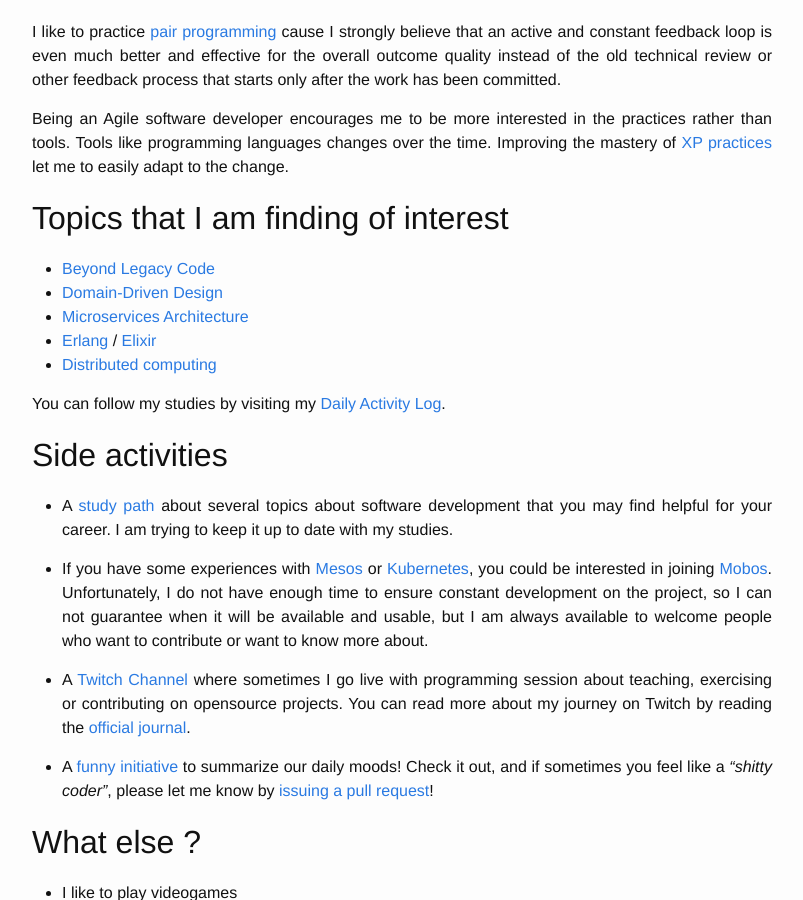
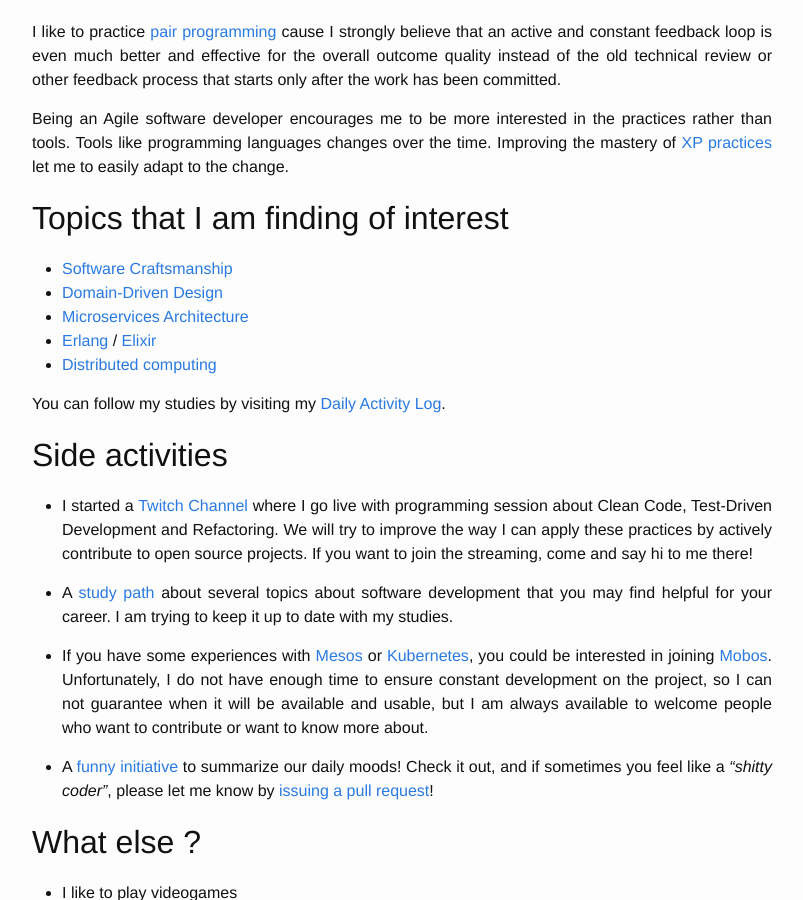
Before and after one commit to joebew42/joebew42.github.io, a Jekyll site: the page built from about.md, in a window 1280 px wide and 900 px high, scrolled down 681 px. Shown: the whole window, without its empty margins (238-1041 px from the left). Built offline with Jekyll 4.4.1, drawn with Linux system fonts in a browser that asks for light colours; some of the changed text lies outside the part shown.

Commit message:
update the about page

```diff
--- a/about.md
+++ b/about.md
@@ -6,7 +6,7 @@
 
 <img alt="profile photo" src="https://avatars1.githubusercontent.com/u/1238549?v=4&s=180" style="float:right;margin:30px;margin-right:0" />
 
-Hello folks!
+_"There is nothing you can't do, but only things you won't to do"_
 
 My name is Joe Bew, I am currently working as an [Agile Software Developer](https://en.wikipedia.org/wiki/Agile_software_development) at [XPeppers](http://www.xpeppers.com/) where I deal with [Agile](http://agilemanifesto.org/), [Extreme Programming](https://en.wikipedia.org/wiki/Extreme_programming) and [Test-Driven Development](https://en.wikipedia.org/wiki/Test-driven_development).
 
@@ -26,7 +26,7 @@
 
 ## Topics that I am finding of interest
 
-* [Beyond Legacy Code](https://www.amazon.com/Beyond-Legacy-Code-Practices-Software-ebook/dp/B01CRIZEF8)
+* [Software Craftsmanship](https://www.amazon.com/Software-Craftsmanship-Imperative-Pete-McBreen/dp/0201733862)
 * [Domain-Driven Design](https://en.wikipedia.org/wiki/Domain-driven_design)
 * [Microservices Architecture](https://martinfowler.com/articles/microservices.html)
 * [Erlang](https://www.erlang.org/) / [Elixir](https://elixir-lang.org)
@@ -36,11 +36,11 @@
 
 ## Side activities
 
+* I started a [Twitch Channel](https://www.twitch.tv/joebew42) where I go live with programming session about Clean Code, Test-Driven Development and Refactoring. We will try to improve the way I can apply these practices by actively contribute to open source projects. If you want to join the streaming, come and say hi to me there!
+
 * A [study path](https://github.com/joebew42/study-path) about several topics about software development that you may find helpful for your career. I am trying to keep it up to date with my studies.
 
 * If you have some experiences with [Mesos](http://mesos.apache.org/) or [Kubernetes](https://kubernetes.io/), you could be interested in joining [Mobos](https://github.com/mobos/mob). Unfortunately, I do not have enough time to ensure constant development on the project, so I can not guarantee when it will be available and usable, but I am always available to welcome people who want to contribute or want to know more about.
-
-* A [Twitch Channel](https://www.twitch.tv/joebew42) where sometimes I go live with programming session about teaching, exercising or contributing on opensource projects. You can read more about my journey on Twitch by reading the [official journal](https://joebew42.github.io/twitch/).
 
 * A [funny initiative](http://shittysomething.com/) to summarize our daily moods! Check it out, and if sometimes you feel like a _"shitty coder"_, please let me know by [issuing a pull request](https://github.com/ShittySomething/shittysomething.github.io)!
 
```
